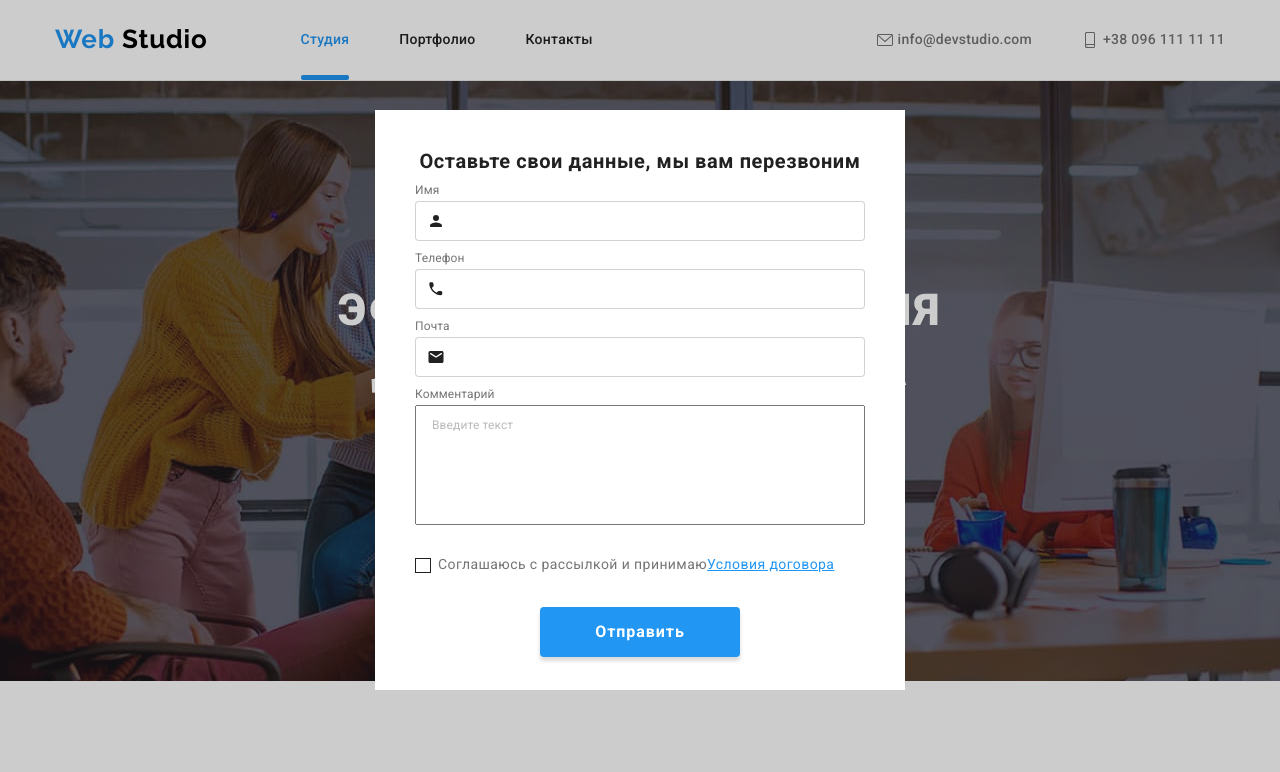
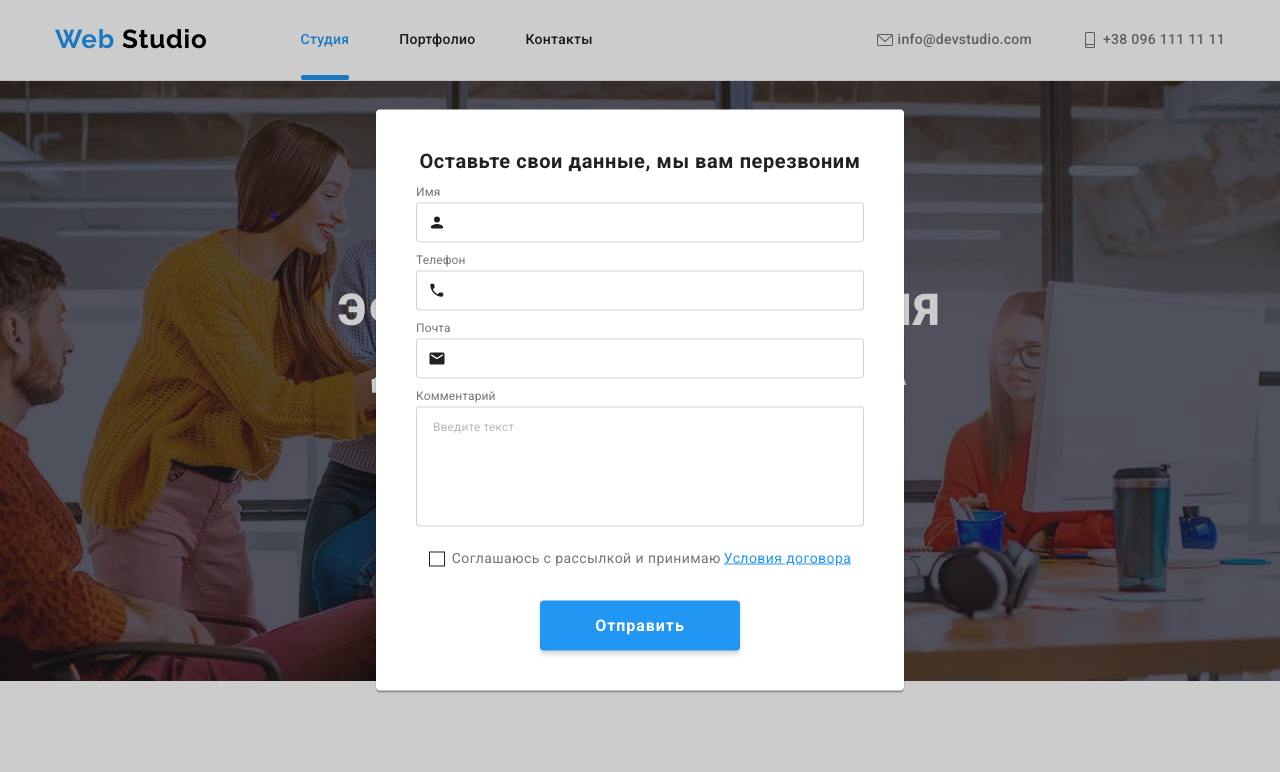
Before and after one commit to Vlad-Danilchenko/goit-markup-hw-06, a plain HTML site: page index.html in a window 1280 px wide. Both pictures are taken after a click on the button "Заказать услугу". Shown: the top 772 px of the page. Drawn offline with nearby package versions, Linux system fonts and the light colour scheme.

Commit message:
Додає виправллення за рекомендацією ментора

```diff
--- a/css/styles.css
+++ b/css/styles.css
@@ -812,11 +812,13 @@ body {
    transform: translate(-50%, -50%) scale(1);
    transition: transform 250ms cubic-bezier(0.4, 0, 0.2, 1);
 
-   width: 530px;
-   height: 580px;
+   width: 528px;
+   height: 581px;
    padding: 40px;
 
    background-color: var(--primery-bg-color);
+   box-shadow: 0px 1px 3px rgba(0, 0, 0, 0.12), 0px 1px 1px rgba(0, 0, 0, 0.14), 0px 2px 1px rgba(0, 0, 0, 0.2);
+   border-radius: 4px;
 }
 
 .close{
@@ -847,22 +849,28 @@ body {
 .modal-title{
    font-weight: 700;
    font-size: 20px;
-   line-height: 23px;
+   line-height: 1.15;
    text-align: center;
    letter-spacing: 0.03em;
    color: var(--title-text-color);
-   margin: 0;
+   margin-top: 0;
+   margin-bottom: 12px;
+
 
 }
 
 .form-field {
    position: relative;
    display: block;
+   margin-bottom: 10px;
+}
+.form-field.form-textarea {
+   margin-bottom: 20px;
 }
 
 .form-label {
    display: block;
-   margin: 10px 0 4px 0;
+   margin-bottom: 4px;
 
    font-size: 12px;
    line-height: 1.17;
@@ -874,6 +882,7 @@ body {
    height: 40px;
    padding: 12px 42px;
    width: 100%;
+
    border: 1px solid rgba(33, 33, 33, 0.2);
    border-radius: 4px;
 
@@ -910,6 +919,7 @@ body {
 }
 
 .textarea{
+   display: block;
    width: 100%;
    height: 120px;
    resize: none;
@@ -919,7 +929,10 @@ body {
    line-height: 1.17;
    letter-spacing: 0.01em;
 
-   color: var(--primery-text-color)
+   color: var(--primery-text-color);
+
+   border: 1px solid rgba(33, 33, 33, 0.2);
+   border-radius: 4px;
 }
 .textarea::placeholder{
    font-size: 12px;
@@ -939,14 +952,9 @@ body {
 
       position: absolute;
 } */
-.slave-box{
-   margin-top: 20px;
-}
-
-
-
 .checkbox-label{
    display: flex;
+   justify-content: center;
    align-items: center;
    cursor: pointer;
 
@@ -968,6 +976,7 @@ body {
 }
 
 .checkbox-link{
+   margin-left: 3px;
    color: var(--acent);
 }
 .submit-box{
@@ -976,6 +985,7 @@ body {
 }
 
 .submit-button{
+   /* margin-left: 124px; */
    padding: 10px 55px;
    margin-top: 30px;
 
@@ -992,3 +1002,6 @@ body {
    border: 0px;
    cursor: pointer;
 }
+.slave-box{
+   text-align: center;
+}
--- a/index.html
+++ b/index.html
@@ -526,7 +526,7 @@
             <use href="./images/svg/iconmoon.svg#icon-close"></use>
           </svg>
         </button>
-        <h2 class="modal-title">Оставьте свои данные, мы вам перезвоним</h2>
+        <p class="modal-title">Оставьте свои данные, мы вам перезвоним</p>
         <form class="form">
           <div class="form-field">
             <label for="name" class="form-label">Имя</label>
@@ -549,7 +549,7 @@
               <use href="./images/svg/iconmoon.svg#icon-email"></use>
             </svg>
           </div>
-          <div class="form-field">
+          <div class="form-field form-textarea">
             <label for="textarea" class="form-label">Комментарий </label>
             <textarea
               name="Комментарий"
@@ -570,14 +570,12 @@
               Соглашаюсь с рассылкой и принимаю
               <a href="" class="checkbox-link">Условия договора</a>
             </label>
+            <button type="submit" class="submit-button">Отправить</button>
           </div>
         </form>
-        <div class="submit-box">
-          <button type="submit" class="submit-button">Отправить</button>
-        </div>
       </div>
+    </div>
 
-      <script src="./js/modal.js"></script>
-    </div>
+    <script src="./js/modal.js"></script>
   </body>
 </html>
```
